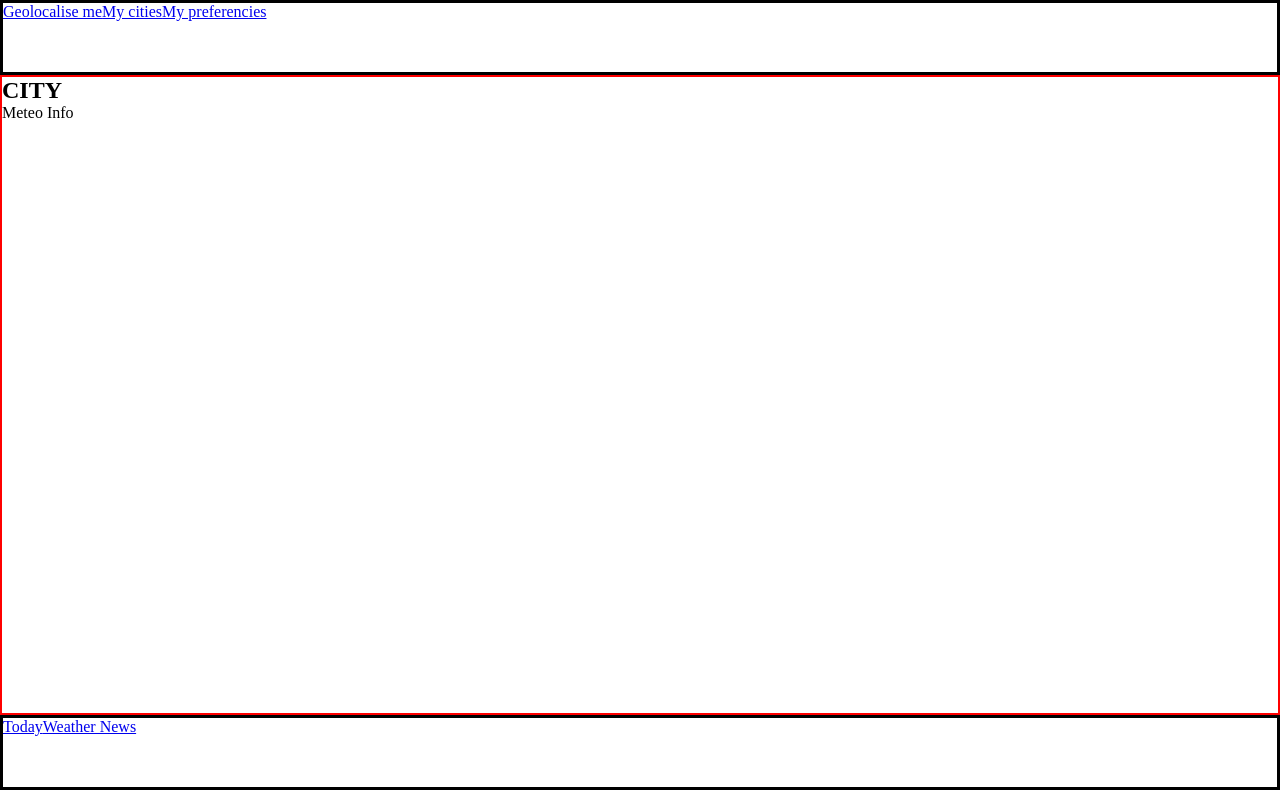
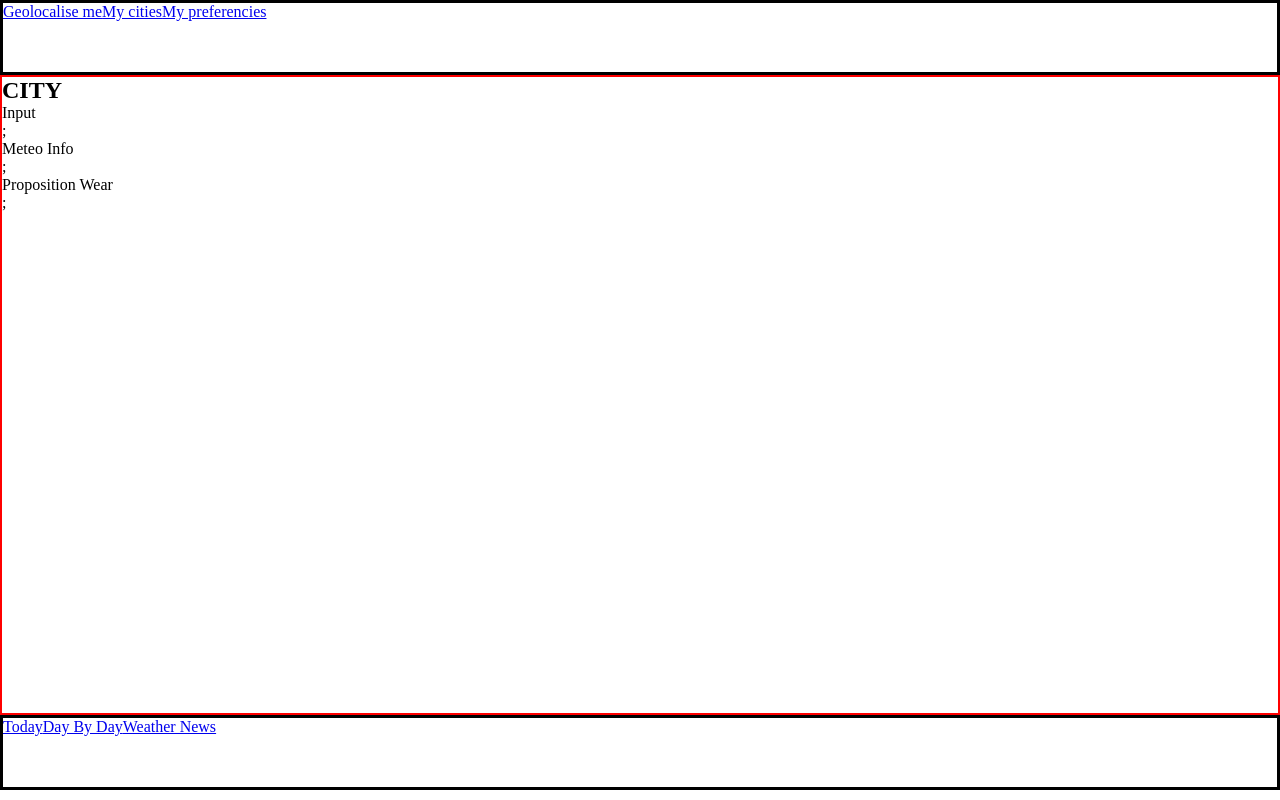
Before and after one commit to WildCodeSchool-2024-09/JS-Nantes-P2-WeartherForcast, a React (Vite) app in the folder client/: page / in a window 1280 px wide. Built offline with nearby package versions, Linux system fonts and the light colour scheme.

Commit message:
link Day By Day added in Footer + rename MteoInfo in Today + added info on futures components to make in Today

```diff
--- a/client/src/components/Footer.tsx
+++ b/client/src/components/Footer.tsx
@@ -4,6 +4,7 @@ export default function Footer() {
   return (
     <footer>
       <Link to="/">Today</Link>
+      <Link to="/dayByDay">Day By Day</Link>
       <Link to="/WeatherNews">Weather News</Link>
     </footer>
   );
--- a/client/src/pages/MeteoInfo.tsx
+++ /dev/null
@@ -1,3 +0,0 @@
-export default function MeteoInfo() {
-  return <div>Meteo Info</div>;
-}
--- /dev/null
+++ b/client/src/pages/Today.tsx
@@ -0,0 +1,9 @@
+export default function Today() {
+  return (
+    <>
+      <div>Input</div>; {/*Make your component instead of this div*/ }
+      <div>Meteo Info</div>; {/*Make your component instead of this div*/ }
+      <div>Proposition Wear</div>; {/*Make your component instead of div*/ }
+    </>
+  );
+}
```
Also changed, not shown: client/src/main.tsx (+3 -7 lines), client/src/components/PageContent.tsx (line endings or trailing spaces).
